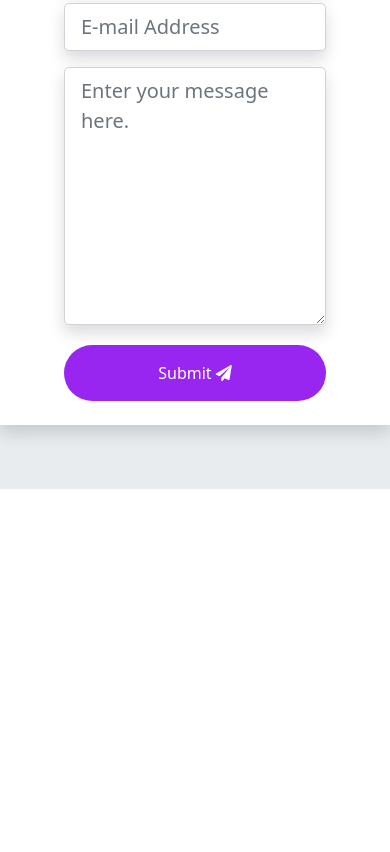
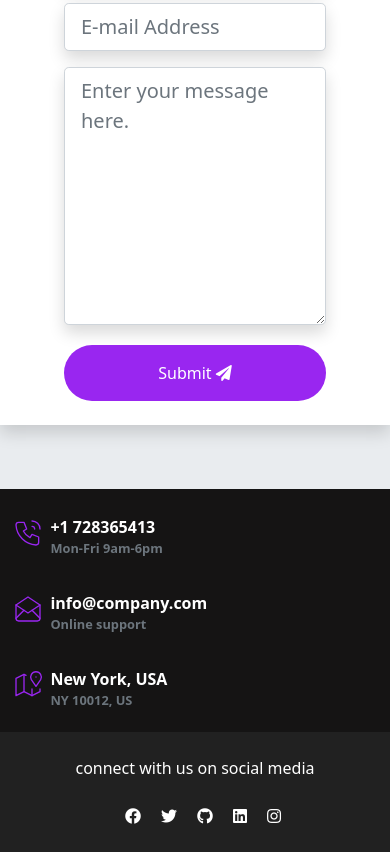
Before and after one commit to dstock3/bootstrap-v5, a website: page index.html in a window 390 px wide. Shown: the part 10176-11028 px from the top of the page. Before the commit the page ends 10665 px from the top, so only its background shows below. Drawn offline with nearby package versions, Linux system fonts and the light colour scheme.

Commit message:
Added footer contact, location, and social media.

```diff
--- a/index.html
+++ b/index.html
@@ -42,7 +42,7 @@
                 <a class="nav-link" href="#">Contact</a>
               </li>
             </ul>
-            <button type="button" class="rounded-pill btn-rounded">+1 7088290252
+            <button type="button" class="rounded-pill btn-rounded">+1 728365413
                 <span>
                     <i class="fas fa-phone-alt"></i>
                 </span>
@@ -614,6 +614,81 @@
         </div>
       </section>
 
+      <!--FOOTER-->
+
+    <footer class="footer">
+      <div class="container">
+        <div class="row">
+          <!--PHONE CONTENT-->
+          <div class="col-md-4 col-lg-4 contact-box pt-1 d-md-block d-lg-flex d-flex">
+            <div class="contact-box__icon">
+              <svg xmlns="http://www.w3.org/2000/svg" class="icon icon-tabler icon-tabler-phone-call" viewBox="0 0 24 24" stroke-width="1" fill="none" stroke-linecap="round" stroke-linejoin="round">
+              <path stroke="none" d="M0 0h24v24H0z" fill="none"/>
+              <path d="M5 4h4l2 5l-2.5 1.5a11 11 0 0 0 5 5l1.5 -2.5l5 2v4a2 2 0 0 1 -2 2a16 16 0 0 1 -15 -15a2 2 0 0 1 2 -2" />
+              <path d="M15 7a2 2 0 0 1 2 2" />
+              <path d="M15 3a6 6 0 0 1 6 6" />
+            </svg></div>
+            <div class="contact-box__info">
+              <a href="#" class="contact-box__info--title">+1 728365413</a>
+              <p class="contact-box__info--subtitle">  Mon-Fri 9am-6pm</p>
+            </div>
+          </div>
+          <!--EMAIL CONTENT-->
+          <div class="col-md-4 col-lg-4 contact-box pt-1 d-md-block d-lg-flex d-flex">
+            <div class="contact-box__icon">
+              <svg xmlns="http://www.w3.org/2000/svg" class="icon icon-tabler icon-tabler-mail-opened" viewBox="0 0 24 24" stroke-width="1" fill="none" stroke-linecap="round" stroke-linejoin="round">
+              <path stroke="none" d="M0 0h24v24H0z" fill="none"/>
+              <polyline points="3 9 12 15 21 9 12 3 3 9" />
+              <path d="M21 9v10a2 2 0 0 1 -2 2h-14a2 2 0 0 1 -2 -2v-10" />
+              <line x1="3" y1="19" x2="9" y2="13" />
+              <line x1="15" y1="13" x2="21" y2="19" />
+            </svg></div>
+            <div class="contact-box__info">
+              <a href="#" class="contact-box__info--title">info@company.com</a>
+              <p class="contact-box__info--subtitle">Online support</p>
+            </div>
+          </div>
+          <!--CONTENT FOR LOCATION-->
+          <div class="col-md-4 col-lg-4 contact-box pt-1 d-md-block d-lg-flex d-flex">
+            <div class="contact-box__icon">
+              <svg xmlns="http://www.w3.org/2000/svg" class="icon icon-tabler icon-tabler-map-2" viewBox="0 0 24 24" stroke-width="1" fill="none" stroke-linecap="round" stroke-linejoin="round">
+              <path stroke="none" d="M0 0h24v24H0z" fill="none"/>
+              <line x1="18" y1="6" x2="18" y2="6.01" />
+              <path d="M18 13l-3.5 -5a4 4 0 1 1 7 0l-3.5 5" />
+              <polyline points="10.5 4.75 9 4 3 7 3 20 9 17 15 20 21 17 21 15" />
+              <line x1="9" y1="4" x2="9" y2="17" />
+              <line x1="15" y1="15" x2="15" y2="20" />
+            </svg>
+          </div>
+            <div class="contact-box__info">
+              <a href="#" class="contact-box__info--title">New York, USA</a>
+              <p class="contact-box__info--subtitle">NY 10012, US</p>
+            </div>
+          </div>
+        </div>
+      </div>
+      <!--START SOCIAL MEDIA CONTENT-->
+      <div class="footer-sm" style="background-color: #212121;">
+        <div class="container">
+          <div class="row py-4 text-center text-white">
+            <div class="col-lg-5 col-md-6 mb-4 mb-0">
+              connect with us on social media
+            </div>
+            <div class="col-lg-7 col-md-6">
+              <a href=""><i class="fab fa-facebook"></i></a>
+              <a href=""><i class="fab fa-twitter"></i></a>
+              <a href=""><i class="fab fa-github"></i></a>
+              <a href=""><i class="fab fa-linkedin"></i></a>
+              <a href=""><i class="fab fa-instagram"></i></a>
+            </div>
+          </div>
+        </div>
+      </div>
+    </footer>
+
+
+
+
       <script src="/assets/vendors/js/glightbox.min.js"></script>
 
       <script type="text/javascript">
--- a/scss/_custom.scss
+++ b/scss/_custom.scss
@@ -2,6 +2,7 @@
 $purple-dark:  #9926f0;
 $purple-light:  #BB6EF5;
 $pink:    #d122e3;
+$footer: #151414;
 
 //WHITE AND GRAY COLORS
 $white:    #fff;
--- a/scss/sections/_footer.scss
+++ b/scss/sections/_footer.scss
@@ -0,0 +1,73 @@
+@use '../custom' as *;
+@use '../components/mixins' as *;
+
+.footer {
+    padding-top: 1rem;
+    background-color: $footer;
+}
+
+//STYLE THE CONTACT BOX CONTENT
+.contact-box {
+    position: relative;
+
+    &__icon {
+        width: 2rem;
+        stroke: $primary;
+        padding-top: 0.5rem;
+
+        @include media-breakpoint-up(sm) {
+            width: 4rem;
+
+        }
+
+    }
+
+    &__info {
+        padding: 0.4rem;
+        font-weight: 600;
+
+        &--title {
+            color: $white;
+            text-decoration: none;
+            font-size: 1rem;
+
+            @include media-breakpoint-up(sm) {
+                font-size: 1.4rem;
+
+            }
+
+        }
+
+        &--subtitle {
+            font-size: 0.8rem;
+            color: $gray-600;
+            text-decoration: none;
+
+            @include media-breakpoint-up(sm) {
+                font-size: 1rem;
+
+            }
+
+        }
+
+    }
+}
+
+//STYLE SOCIAL MEDIA CONTENT
+.footer-sm {
+    a {
+        color: $white;
+
+    }
+
+    i {
+        font-size: 1rem;
+        margin-left: 1rem;
+
+        @include media-breakpoint-up(sm) {
+            font-size: 1.6rem;
+
+        }
+    }
+
+}
```
Also changed, not shown: assets/css/style.css, 1 other file.
